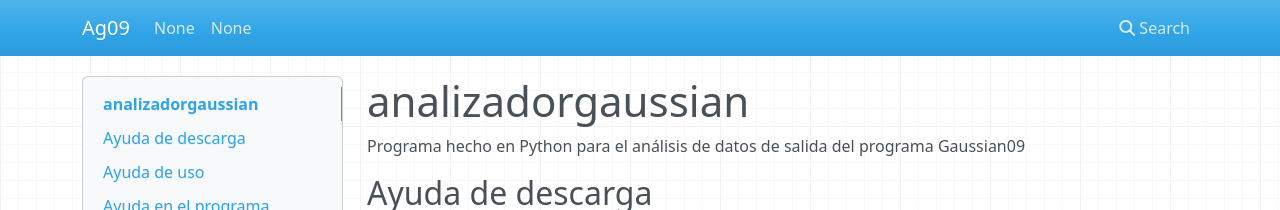
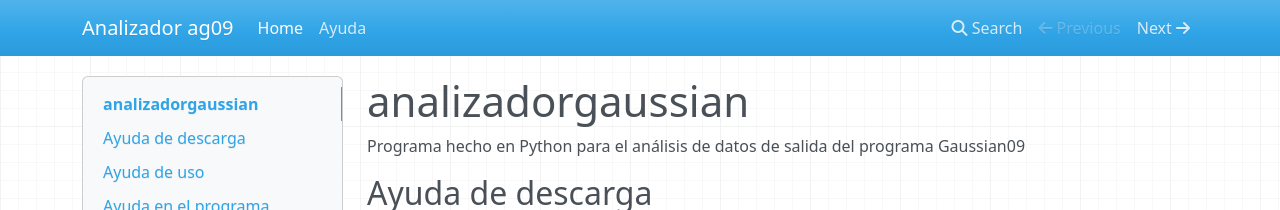
Before and after one commit to Jonathanalfaro/analizadorgaussian09-old-, an MkDocs documentation site: the page built from docs/index.md, in a window 1280 px wide. Shown: the top 210 px of the page. Built offline with MkDocs 1.6.1, drawn with Linux system fonts in a browser that asks for light colours; nearby versions of some CDN libraries; old or Windows-style settings are respelled for this version of MkDocs.

Commit message:
Prueba RTD

```diff
--- a/mkdocs.yml
+++ b/mkdocs.yml
@@ -1,4 +1,4 @@
-site_name: Ag09
+site_name: Analizador ag09
 pages:
-    -Home: index.md
-    -Ayuda: ayuda.md
+    - Home: index.md
+    - Ayuda: ayuda.md
```
